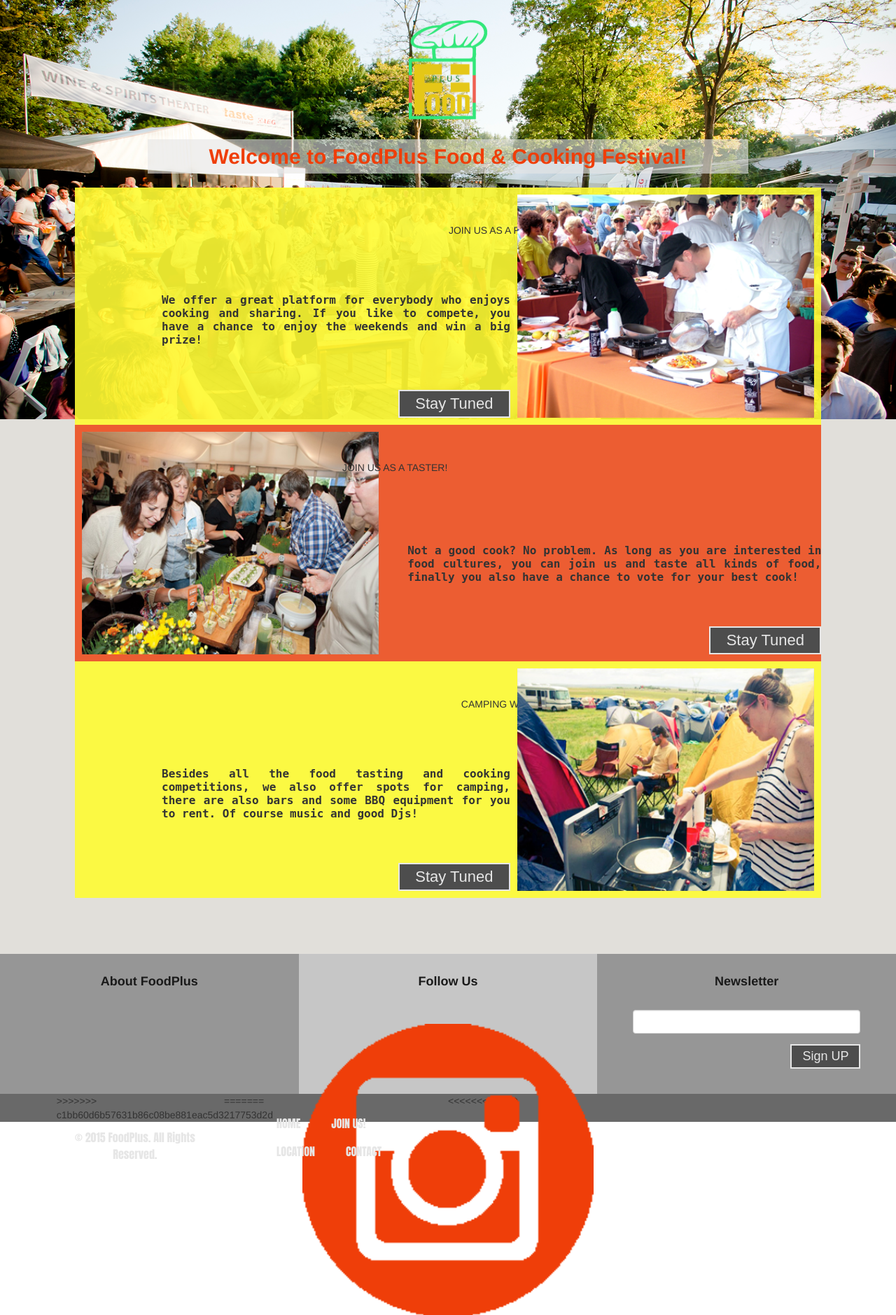
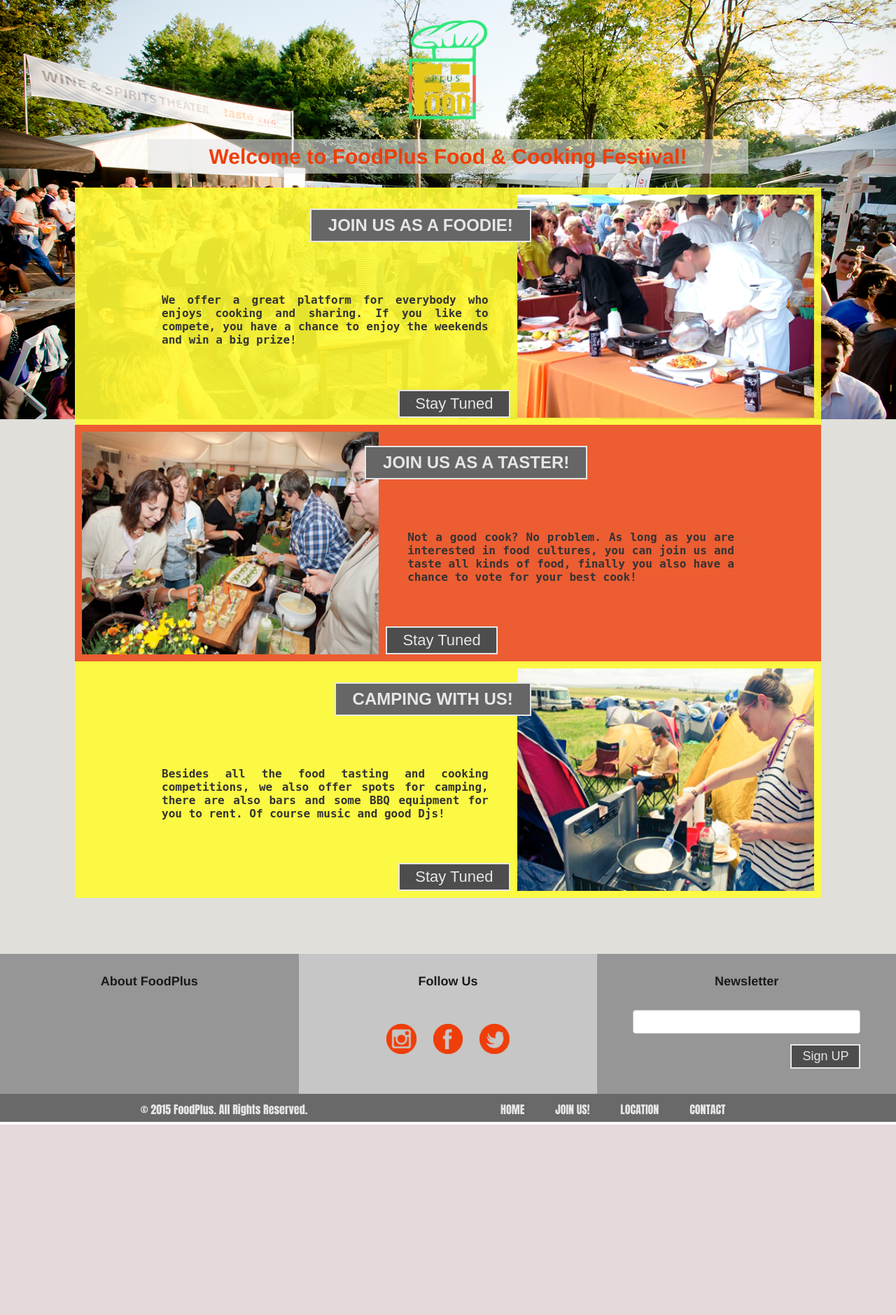
Before and after one commit to haiyima1987/FoodPlus, a PHP site: page / in a window 1280 px wide. Shown: the part 61-1940 px from the top of the page at 70% size. After the commit the page ends 1668 px from the top, so only its background shows below. Run offline with PHP 8.4, Linux system fonts and the light colour scheme.

Commit message:
minor changes, three blocks responsive.

```diff
--- a/css/scss/_layout_flyer_content.scss
+++ b/css/scss/_layout_flyer_content.scss
@@ -51,19 +51,15 @@
     @include position(absolute, 0, 0, 0, 0);
     p {
       font: normal bold 16px "Maiandra GD", monospace;
-<<<<<<< HEAD
       @include position(absolute, $bottom: 30%, $right: 5%, $left: 20%);
       text-align: justify;
     }
     .sectionLabel {
       @include position(absolute, $top: 15%, $right: -10%);
-=======
-      @include position(absolute, $bottom: 80px, $right: 30px, $left: 50px);
       text-align: justify;
     }
     .sectionLabel {
       @include position(absolute, $top: 30px, $right: -30px);
->>>>>>> c1bb60d6b57631b86c08be881eac5d3217753d2d
     }
   }
 }
@@ -100,19 +96,15 @@
 #sectionMiddle {
   background: $mainOrangeOpaque;
   p {
-<<<<<<< HEAD
     @include position(absolute, $bottom: 30%, $left: 5%, $right: 20%);
   }
   .sectionLabelMiddle {
     @extend .sectionLabel;
     @include position(absolute, $top: 15%, $left: -10%);
-=======
-    @include position(absolute, $bottom: 80px, $left: 30px, $right: 50px);
   }
   .sectionLabelMiddle {
     @extend .sectionLabel;
     @include position(absolute, $top: 30px, $left: -30px);
->>>>>>> c1bb60d6b57631b86c08be881eac5d3217753d2d
   }
   .btnSection {
     @include position(absolute, $bottom: 10px, $left: 0);
--- a/css/scss/_layout_nav_footer.scss
+++ b/css/scss/_layout_nav_footer.scss
@@ -4,9 +4,6 @@
   width: 100%;
   min-width: 980px;
   height: 60px;
-  a {
-    color: $labelWhite;
-    font-family: Impact, sans-serif;
   li {
     display: inline-block;
     border: 2px solid $labelWhite;
@@ -14,10 +11,15 @@
     padding: 10px 15px;
     height: 60px;
     font-size: 24px;
+    a {
+      color: $labelWhite;
+      font-family: Impact, sans-serif;
+    }
     &:hover {
       background: $labelWhite;
+      a {
         color: $headerGrey;
-        font-weight: bold;
+        text-decoration: none;
       }
     }
   }
@@ -46,13 +48,8 @@
   padding: 20px 0 0 0;
   height: 100%;
   .followLogo {
-<<<<<<< HEAD
     width: 10%;
     margin: 0 10px;
-=======
-    width: 15%;
-    margin: 0 5px;
->>>>>>> c1bb60d6b57631b86c08be881eac5d3217753d2d
     display: inline-block;
     @include position(relative, $top: 40px);
   }
--- a/css/stylesheet.css
+++ b/css/stylesheet.css
@@ -22,20 +22,21 @@
   width: 100%;
   min-width: 980px;
   height: 60px; }
-  nav a {
-    color: #e6e6e6;
-    font-family: Impact, sans-serif; }
-    nav a li {
+  nav li {
     display: inline-block;
     border: 2px solid #e6e6e6;
     margin: 0 0 0 -6px;
     padding: 10px 15px;
     height: 60px;
     font-size: 24px; }
-      nav a li:hover {
-        background: #e6e6e6;
+    nav li a {
+      color: #e6e6e6;
+      font-family: Impact, sans-serif; }
+    nav li:hover {
+      background: #e6e6e6; }
+      nav li:hover a {
         color: #696969;
-        font-weight: bold; }
+        text-decoration: none; }
 
 .leftNav {
   position: absolute;
@@ -60,13 +61,8 @@
   padding: 20px 0 0 0;
   height: 100%; }
   .followUs .followLogo {
-<<<<<<< HEAD
     width: 10%;
     margin: 0 10px;
-=======
-    width: 15%;
-    margin: 0 5px;
->>>>>>> c1bb60d6b57631b86c08be881eac5d3217753d2d
     display: inline-block;
     position: relative;
     top: 40px; }
@@ -159,7 +155,6 @@
     .section .sectionText p {
       font: normal bold 16px "Maiandra GD", monospace;
       position: absolute;
-<<<<<<< HEAD
       right: 5%;
       bottom: 30%;
       left: 20%;
@@ -167,17 +162,12 @@
     .section .sectionText .sectionLabel, .section .sectionText #sectionMiddle .sectionLabelMiddle, #sectionMiddle .section .sectionText .sectionLabelMiddle {
       position: absolute;
       top: 15%;
-      right: -10%; }
-=======
-      right: 30px;
-      bottom: 80px;
-      left: 50px;
+      right: -10%;
       text-align: justify; }
     .section .sectionText .sectionLabel, .section .sectionText #sectionMiddle .sectionLabelMiddle, #sectionMiddle .section .sectionText .sectionLabelMiddle {
       position: absolute;
       top: 30px;
       right: -30px; }
->>>>>>> c1bb60d6b57631b86c08be881eac5d3217753d2d
 
 /*label on each section*/
 .sectionLabel, #sectionMiddle .sectionLabelMiddle {
@@ -210,7 +200,6 @@
   background: rgba(239, 62, 9, 0.8); }
   #sectionMiddle p {
     position: absolute;
-<<<<<<< HEAD
     right: 20%;
     bottom: 30%;
     left: 5%; }
@@ -218,15 +207,10 @@
     position: absolute;
     top: 15%;
     left: -10%; }
-=======
-    right: 50px;
-    bottom: 80px;
-    left: 30px; }
   #sectionMiddle .sectionLabelMiddle {
     position: absolute;
     top: 30px;
     left: -30px; }
->>>>>>> c1bb60d6b57631b86c08be881eac5d3217753d2d
   #sectionMiddle .btnSection {
     position: absolute;
     bottom: 10px;
--- a/index.html
+++ b/index.html
@@ -5,7 +5,7 @@
     <title>FoodPlus</title>
     <meta charset="UTF-8">
     <meta name="viewport" content="width=device-width, initial-scale=1">
-    <meta http-equiv="X-UA-Compatible" content="ie=edge">
+    <!--<meta http-equiv="X-UA-Compatible" content="ie=edge">-->
     <!-- Latest compiled and minified CSS -->
     <link rel="stylesheet" href="http://maxcdn.bootstrapcdn.com/bootstrap/3.3.7/css/bootstrap.min.css">
     <!-- jQuery library -->
@@ -18,15 +18,14 @@
 <body>
 <nav>
     <ul class="leftNav">
-        <a href="#"><li>Home</li></a>
-        <a href="#"><li>Who we are</li></a>
-        <a href="#"><li>Where we are</li></a>
-        <a href="#"><li>Contact</li></a>
+        <li><a href="#">Home</a></li>
+        <li><a href="#">Who we are</a></li>
+        <li><a href="#">Where we are</a></li>
+        <li><a href="#">Contact</a></li>
     </ul>
-
     <ul class="rightNav">
-        <a href="#"><li>Log In</li></a>
-        <a href="#"><li>Sign Up</li></a>
+        <li><a href="#">Log In</a></li>
+        <li><a href="#">Sign Up</a></li>
     </ul>
 </nav>
 
@@ -90,11 +89,7 @@
     </div>
 </div>
 <div class="footer">
-<<<<<<< HEAD
     <div class="copyright col-md-6">
-=======
-    <div class="copyright col-md-5 col-md-offset-1">
->>>>>>> c1bb60d6b57631b86c08be881eac5d3217753d2d
         <p>© 2015 FoodPlus. All Rights Reserved.</p>
     </div>
     <div class="footerMenu col-md-6">
```
Also changed, not shown: 1 other file. Lines whose indentation alone changed are shown as unchanged.
